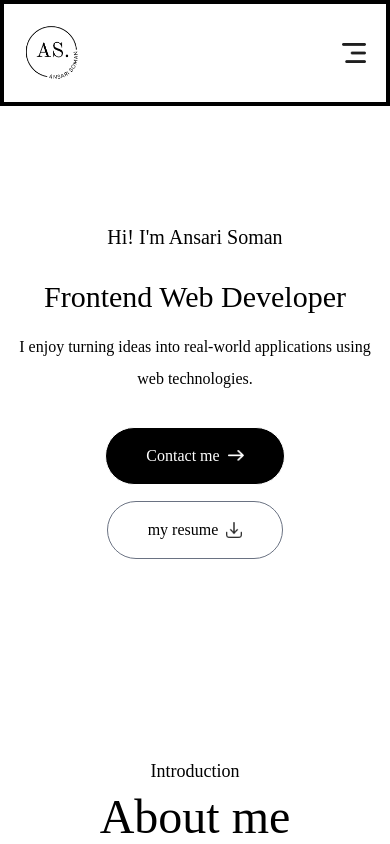
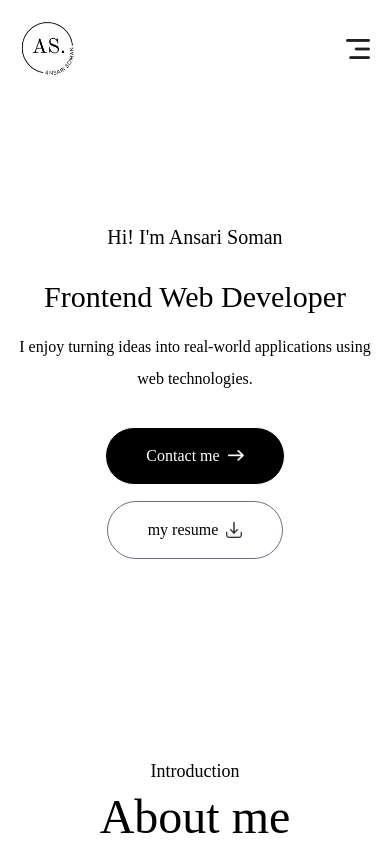
Before and after one commit to Ansari-Soman/Portfolio, a React (Vite) app: page / in a window 390 px wide. Shown: the top 844 px of the page. Built offline with nearby package versions, Linux system fonts and the light colour scheme; a web font is replaced by a local one.

Commit message:
hamburger fix

```diff
--- a/src/components/Navbar.jsx
+++ b/src/components/Navbar.jsx
@@ -53,7 +53,7 @@ const Navbar = () => {
         />
       </div> */}
       <nav
-        className={` max-w-[1600px] mx-auto  container fixed border-4 px-4 lg:px-8 xl:px-[12%] py-4 flex justify-between  overflow-x-hidden items-center z-50 transition duration-500   ${
+        className={` max-w-[1600px] mx-auto  container fixed px-4 lg:px-8 xl:px-[12%] py-4 flex justify-between  overflow-x-hidden items-center z-50 transition duration-500   ${
           isScroll ? " bg-white/50 shadow-sm" : ""
         }`}
       >
```
